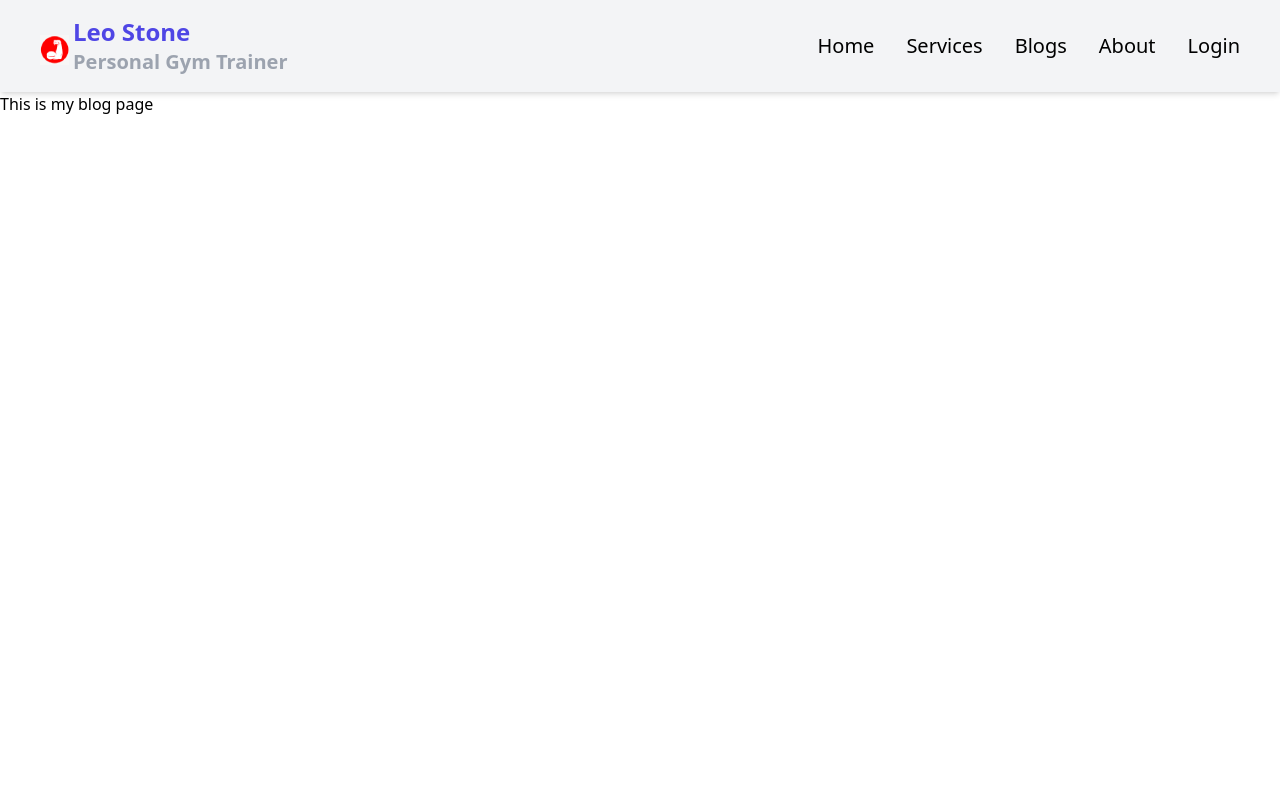
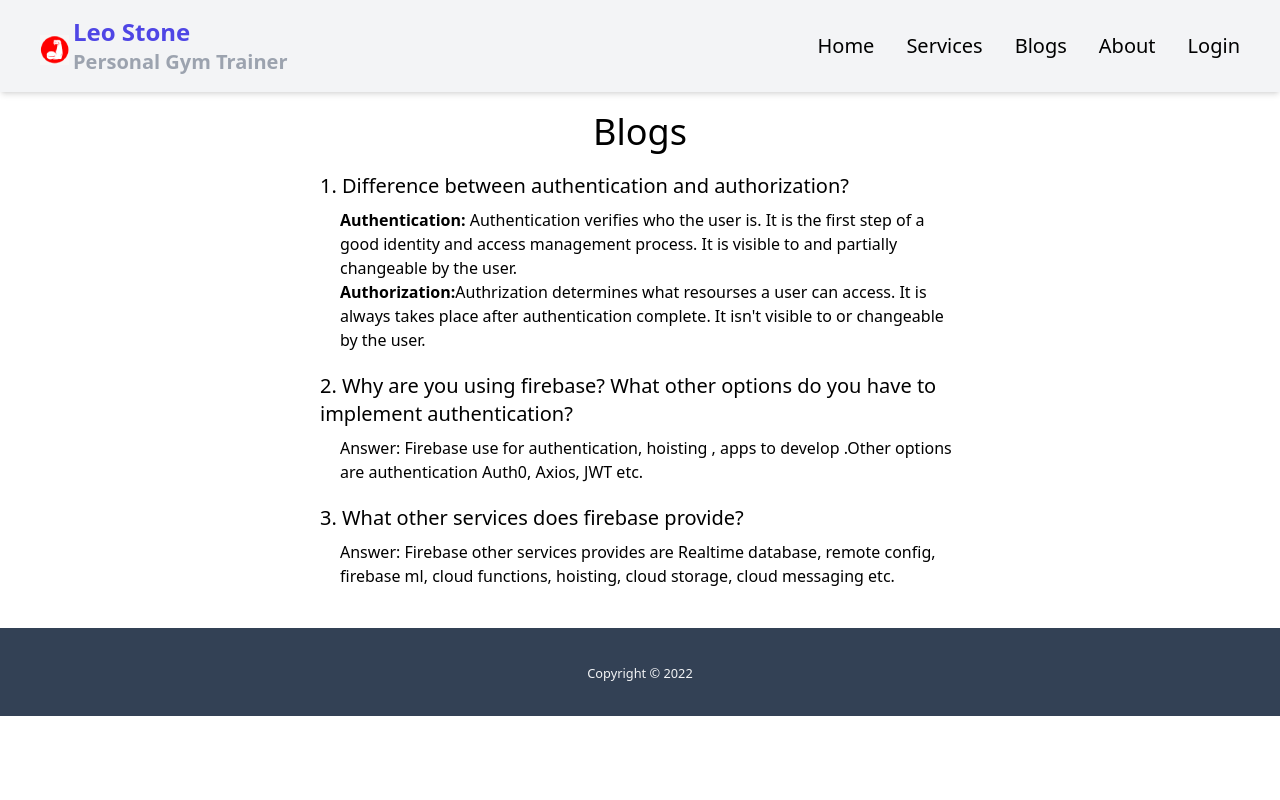
Before and after one commit to Proloycb/independent-service-provider, a React (Create React App) app: page /blogs in a window 1280 px wide. Shown: the top 800 px of the page. Built offline with nearby package versions, Linux system fonts and the light colour scheme; no server answers.

Commit message:
answer are completed

```diff
--- a/src/Pages/Blogs/Blogs.js
+++ b/src/Pages/Blogs/Blogs.js
@@ -2,8 +2,21 @@ import React from 'react';
 
 const Blogs = () => {
     return (
-        <div className='h-screen'>
-            <h1>This is my blog page</h1>
+        <div className='w-1/2 mx-auto mt-5 mb-10'>
+            <h1 className='text-4xl text-center mb-5'> Blogs</h1>
+            <div className='mb-5'>
+                <h3 className='text-xl mb-2'>1. Difference between authentication and authorization?</h3>
+                <p className='pl-5'><span className='font-bold'>Authentication:</span> Authentication verifies who the user is. It is the first step of a good identity and access management process. It is visible to and partially changeable by the user.</p>
+                <p className='pl-5'><span className='font-bold'>Authorization:</span>Authrization determines what resourses a user can access. It is always takes place after authentication complete. It isn't visible to or changeable by the user. </p>
+            </div>
+            <div className='mb-5'>
+                <h3 className='text-xl mb-2'>2. Why are you using firebase? What other options do you have to implement authentication?</h3>
+                <p className='pl-5'>Answer: Firebase use for authentication, hoisting , apps to develop .Other options are authentication Auth0, Axios, JWT etc.</p>
+            </div>
+            <div className='mb-5'>
+                <h3 className='text-xl mb-2'>3. What other services does firebase provide?</h3>
+                <p className='pl-5'>Answer: Firebase other services provides are Realtime database, remote config, firebase ml, cloud functions, hoisting, cloud storage, cloud messaging etc.</p>
+            </div>
         </div>
     );
 };
```
